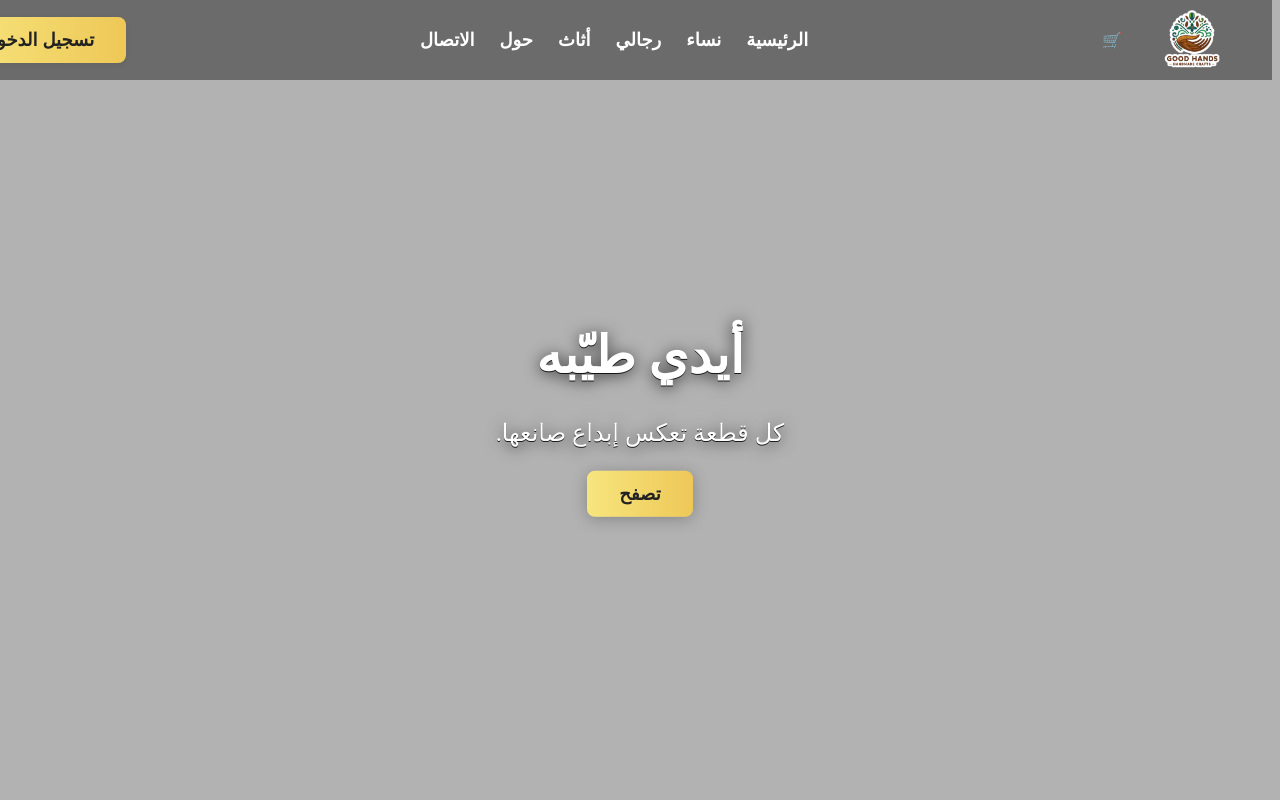
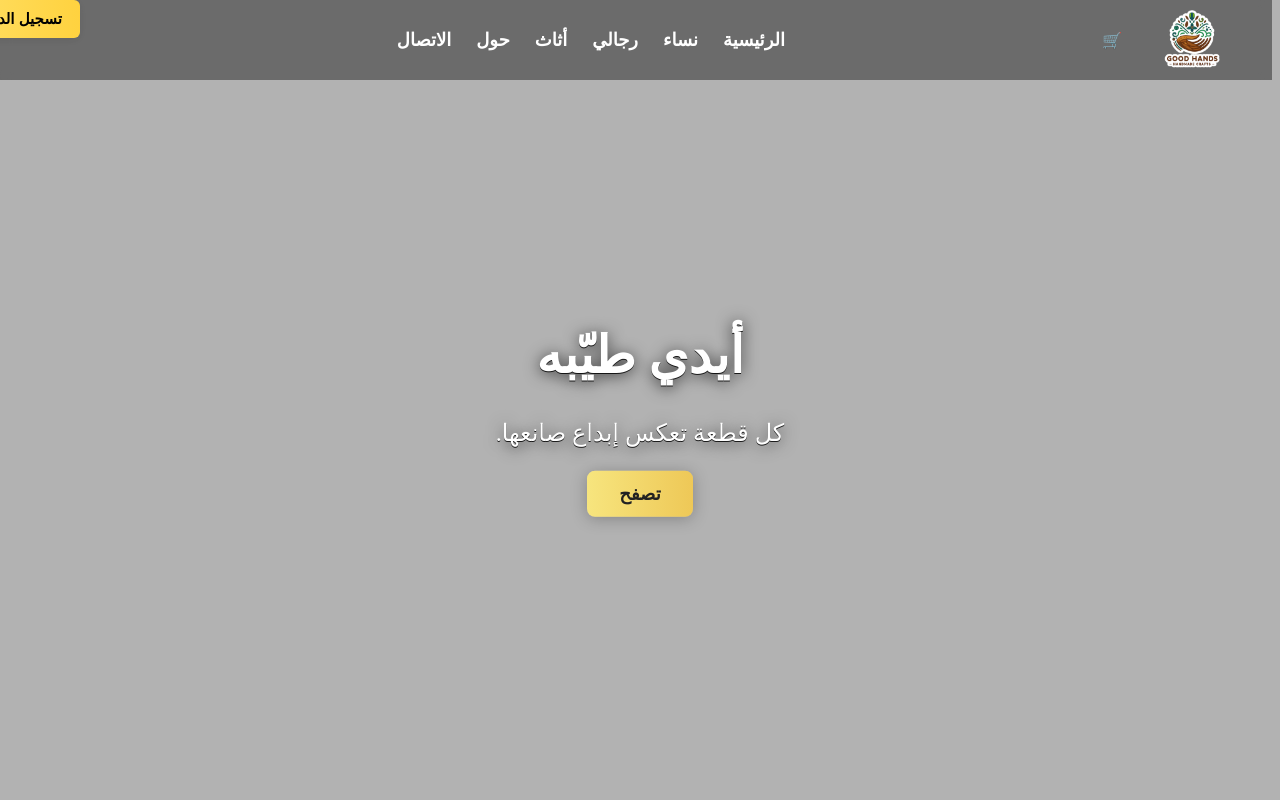
Before and after one commit to marinadw452/goodhands-project, a PHP site: page / in a window 1280 px wide. Run offline with PHP 8.4, Linux system fonts and the light colour scheme.

Commit message:
Update style.css

```diff
--- a/style.css
+++ b/style.css
@@ -51,9 +51,19 @@
 
 /* زر تسجيل الدخول أقصى اليسار */
 #side-login-btn {
+  order: 2;
   margin-left: 0;
   margin-right: 0;
-  order: 2;
+  font-size: 15px;
+  padding: 8px 18px;
+  border-radius: 6px;
+  min-width: 90px;
+  height: 38px;
+  align-self: flex-start;
+  position: relative;
+  left: 0;
+  top: 0;
+  z-index: 11;
 }
 
 /* زر التصفح وزر تسجيل الدخول */
```
